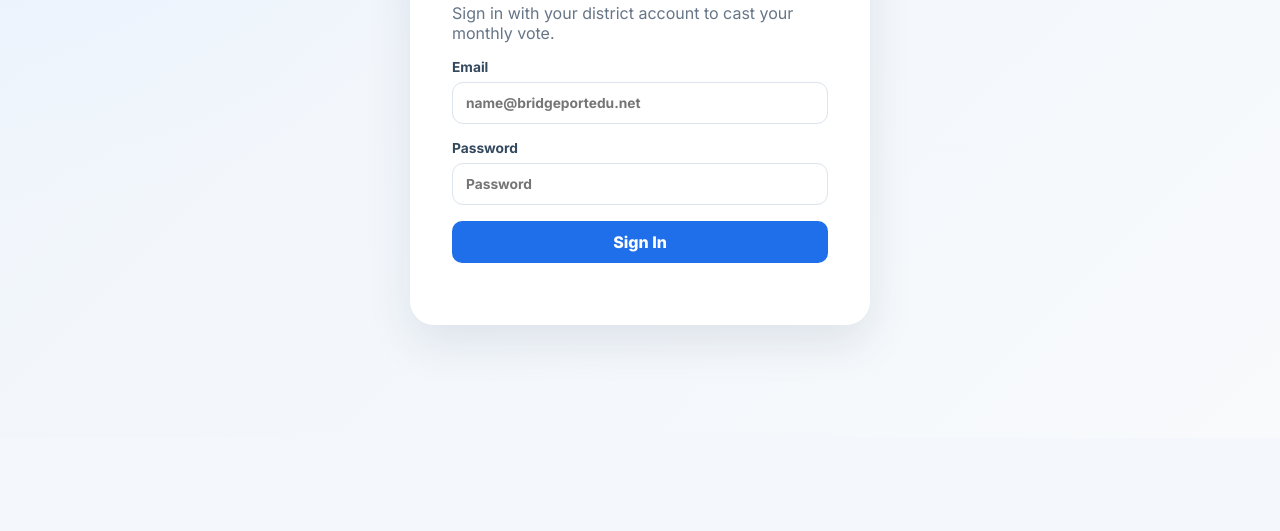
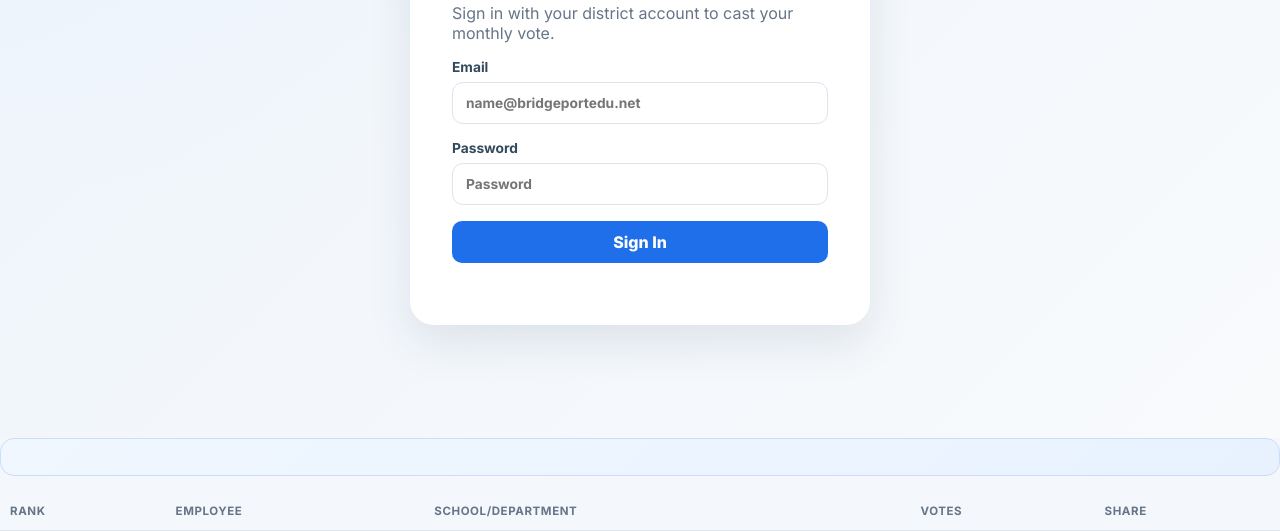
Before and after one commit to PJKaraffa/Clerical, a plain HTML site: page index.html in a window 1280 px wide. Shown: the part 362-893 px from the top of the page. Before the commit the page ends 800 px from the top, so only its background shows below. Drawn offline with nearby package versions, Linux system fonts and the light colour scheme.

Commit message:
Add leader banner and results table to index.html

```diff
--- a/index.html
+++ b/index.html
@@ -272,7 +272,23 @@
       <div class="button-row end"><button class="btn btn-light" data-close-modal="editVoteModal" type="button">Cancel</button><button id="saveVoteCorrectionButton" class="btn btn-primary" type="button">Save Correction</button></div>
     </div>
   </div>
+<div id="leaderBanner" class="leader-banner"></div>
 
+<div class="table-wrap">
+  <table>
+    <thead>
+      <tr>
+        <th>Rank</th>
+        <th>Employee</th>
+        <th>School/Department</th>
+        <th>Votes</th>
+        <th>Share</th>
+      </tr>
+    </thead>
+
+    <tbody id="resultsTableBody"></tbody>
+  </table>
+</div>
   <script src="config.js"></script>
   <script src="app.js"></script>
 </body>
```
